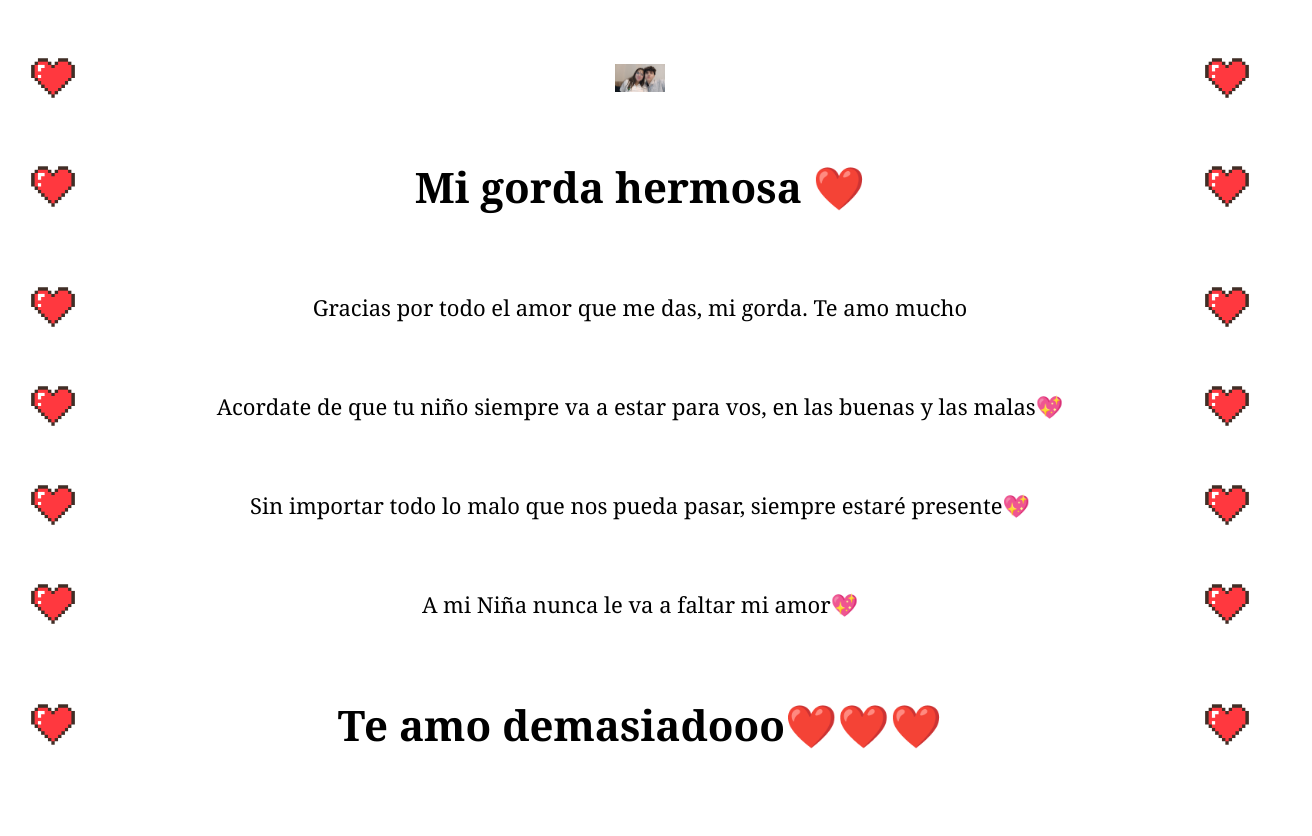
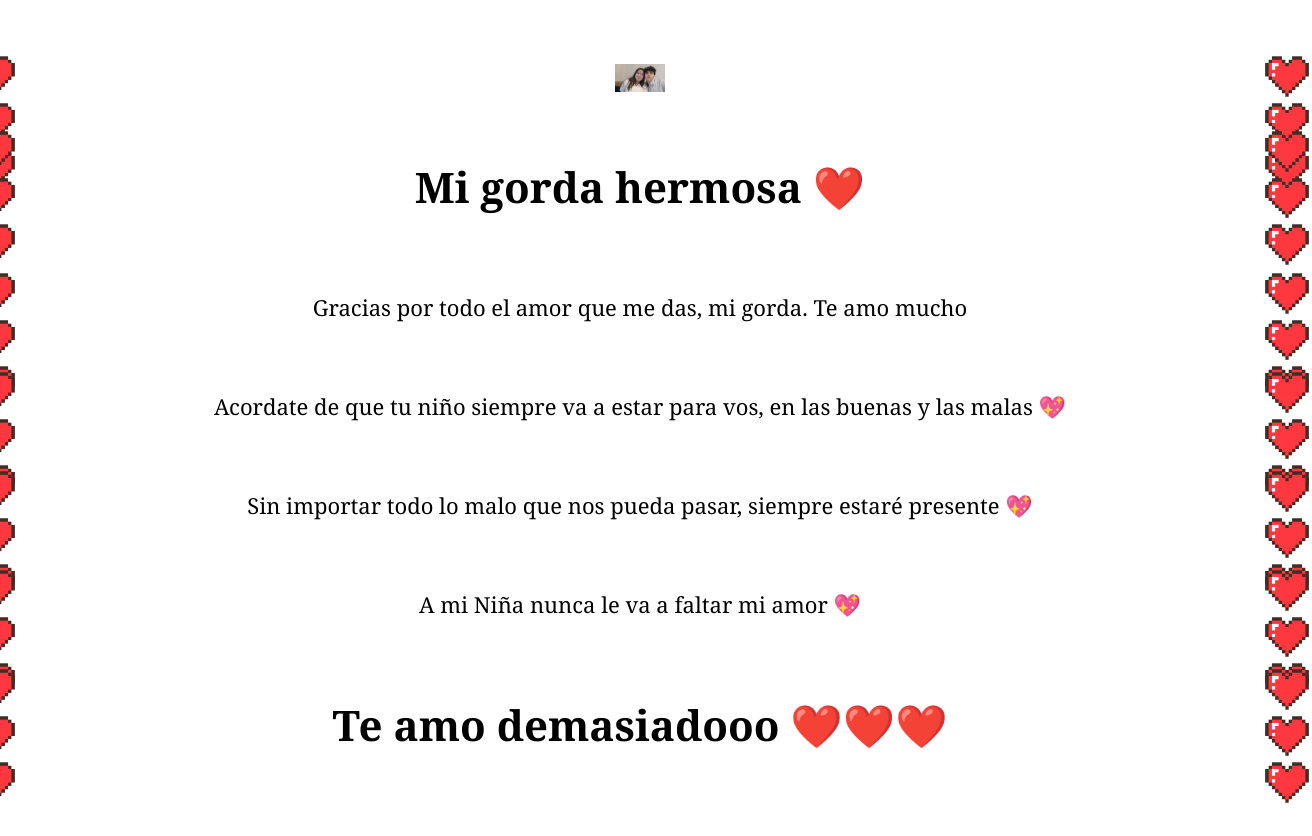
Before and after one commit to ZERU777/noemiteamo, a plain HTML site: page secreto.html in a window 1280 px wide. Shown: the whole page, 1312 px wide, since content can reach past the window. Drawn offline with Linux system fonts and the light colour scheme.

Commit message:
Update secreto.html

```diff
--- a/secreto.html
+++ b/secreto.html
@@ -23,11 +23,31 @@
       font-size: 22px;
     }
 
+    /* fila con corazones y contenido */
     .fila {
       display: flex;
       align-items: center;
-      justify-content: space-between;
+      justify-content: center;
       margin: 25px 0;
+      position: relative;
+    }
+
+    .fila .corazones-left,
+    .fila .corazones-right {
+      display: flex;
+      flex-direction: column;
+      position: absolute;
+      top: 0;
+      bottom: 0;
+      justify-content: space-around;
+    }
+
+    .fila .corazones-left {
+      left: -60px; /* separación del contenido */
+    }
+
+    .fila .corazones-right {
+      right: -60px;
     }
 
     .fila img {
@@ -39,11 +59,12 @@
     .contenido {
       flex: 1;
       margin: 0 15px;
+      z-index: 1; /* que el contenido quede arriba de los corazones */
     }
 
     .foto-principal {
-      width: 80vw;       /* Ocupa 80% del ancho de la pantalla */
-      max-width: 400px;  /* Tamaño máximo razonable */
+      width: 90vw;       /* Ocupa 90% del ancho de la pantalla */
+      max-width: 500px;  /* Tamaño máximo razonable */
       height: auto;
       margin: auto;
       display: block;
@@ -55,61 +76,131 @@
 
   <!-- FILA CON FOTO -->
   <div class="fila">
-    <img src="corazon.png" alt="Corazon">
+    <div class="corazones-left">
+      <img src="corazon.png" alt="Corazon">
+      <img src="corazon.png" alt="Corazon">
+      <img src="corazon.png" alt="Corazon">
+    </div>
+
     <div class="contenido">
       <img src="foto.jpeg" class="foto-principal" alt="Foto especial">
     </div>
-    <img src="corazon.png" alt="Corazon">
+
+    <div class="corazones-right">
+      <img src="corazon.png" alt="Corazon">
+      <img src="corazon.png" alt="Corazon">
+      <img src="corazon.png" alt="Corazon">
+    </div>
   </div>
 
   <!-- FILA CON TITULO -->
   <div class="fila">
-    <img src="corazon.png" alt="Corazon">
+    <div class="corazones-left">
+      <img src="corazon.png" alt="Corazon">
+      <img src="corazon.png" alt="Corazon">
+      <img src="corazon.png" alt="Corazon">
+    </div>
+
     <div class="contenido">
       <h1>Mi gorda hermosa ❤️</h1>
     </div>
-    <img src="corazon.png" alt="Corazon">
+
+    <div class="corazones-right">
+      <img src="corazon.png" alt="Corazon">
+      <img src="corazon.png" alt="Corazon">
+      <img src="corazon.png" alt="Corazon">
+    </div>
   </div>
 
-  <!-- FILA CON MENSAJES -->
+  <!-- FILAS CON MENSAJES -->
   <div class="fila">
-    <img src="corazon.png" alt="Corazon">
+    <div class="corazones-left">
+      <img src="corazon.png" alt="Corazon">
+      <img src="corazon.png" alt="Corazon">
+      <img src="corazon.png" alt="Corazon">
+    </div>
+
     <div class="contenido">
       <p>Gracias por todo el amor que me das, mi gorda. Te amo mucho</p>
     </div>
-    <img src="corazon.png" alt="Corazon">
+
+    <div class="corazones-right">
+      <img src="corazon.png" alt="Corazon">
+      <img src="corazon.png" alt="Corazon">
+      <img src="corazon.png" alt="Corazon">
+    </div>
   </div>
 
   <div class="fila">
-    <img src="corazon.png" alt="Corazon">
+    <div class="corazones-left">
+      <img src="corazon.png" alt="Corazon">
+      <img src="corazon.png" alt="Corazon">
+      <img src="corazon.png" alt="Corazon">
+    </div>
+
     <div class="contenido">
-      <p>Acordate de que tu niño siempre va a estar para vos, en las buenas y las malas💖</p>
+      <p>Acordate de que tu niño siempre va a estar para vos, en las buenas y las malas 💖</p>
     </div>
-    <img src="corazon.png" alt="Corazon">
+
+    <div class="corazones-right">
+      <img src="corazon.png" alt="Corazon">
+      <img src="corazon.png" alt="Corazon">
+      <img src="corazon.png" alt="Corazon">
+    </div>
   </div>
 
   <div class="fila">
-    <img src="corazon.png" alt="Corazon">
+    <div class="corazones-left">
+      <img src="corazon.png" alt="Corazon">
+      <img src="corazon.png" alt="Corazon">
+      <img src="corazon.png" alt="Corazon">
+    </div>
+
     <div class="contenido">
-      <p>Sin importar todo lo malo que nos pueda pasar, siempre estaré presente💖</p>
+      <p>Sin importar todo lo malo que nos pueda pasar, siempre estaré presente 💖</p>
     </div>
-    <img src="corazon.png" alt="Corazon">
+
+    <div class="corazones-right">
+      <img src="corazon.png" alt="Corazon">
+      <img src="corazon.png" alt="Corazon">
+      <img src="corazon.png" alt="Corazon">
+    </div>
   </div>
 
   <div class="fila">
-    <img src="corazon.png" alt="Corazon">
+    <div class="corazones-left">
+      <img src="corazon.png" alt="Corazon">
+      <img src="corazon.png" alt="Corazon">
+      <img src="corazon.png" alt="Corazon">
+    </div>
+
     <div class="contenido">
-      <p>A mi Niña nunca le va a faltar mi amor💖</p>
+      <p>A mi Niña nunca le va a faltar mi amor 💖</p>
     </div>
-    <img src="corazon.png" alt="Corazon">
+
+    <div class="corazones-right">
+      <img src="corazon.png" alt="Corazon">
+      <img src="corazon.png" alt="Corazon">
+      <img src="corazon.png" alt="Corazon">
+    </div>
   </div>
 
   <div class="fila">
-    <img src="corazon.png" alt="Corazon">
+    <div class="corazones-left">
+      <img src="corazon.png" alt="Corazon">
+      <img src="corazon.png" alt="Corazon">
+      <img src="corazon.png" alt="Corazon">
+    </div>
+
     <div class="contenido">
-      <h1>Te amo demasiadooo❤️❤️❤️</h1>
+      <h1>Te amo demasiadooo ❤️❤️❤️</h1>
     </div>
-    <img src="corazon.png" alt="Corazon">
+
+    <div class="corazones-right">
+      <img src="corazon.png" alt="Corazon">
+      <img src="corazon.png" alt="Corazon">
+      <img src="corazon.png" alt="Corazon">
+    </div>
   </div>
 
 </body>
```
